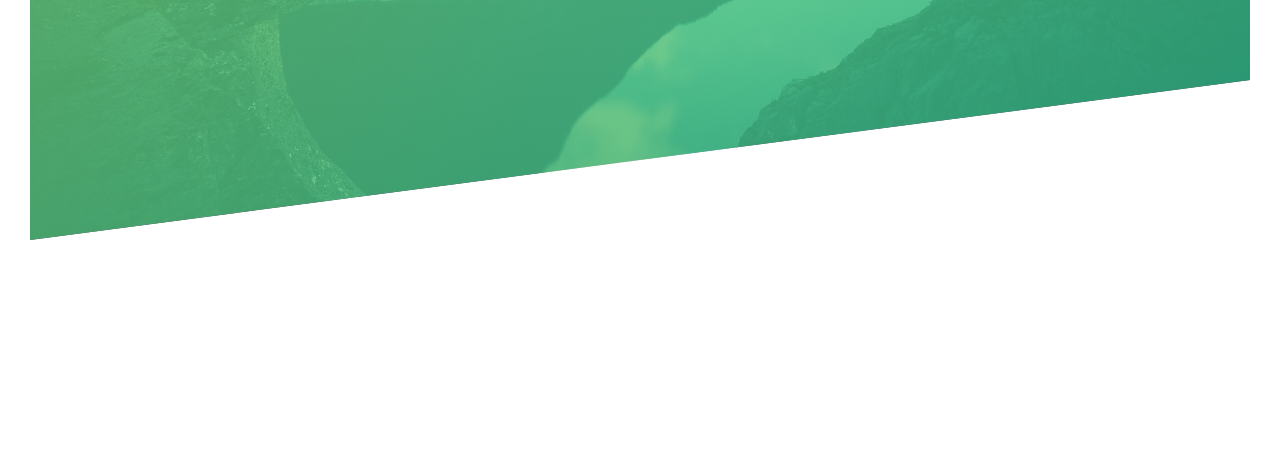
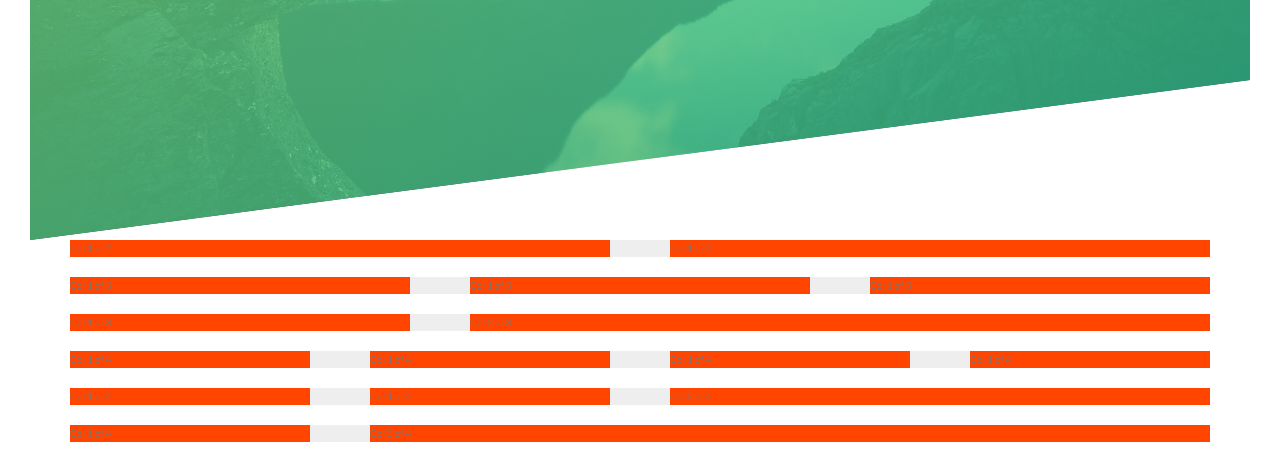
Before and after one commit to peteyb/advanced-css-course, a PHP site: page / in a window 1280 px wide. Shown: the part 550-1022 px from the top of the page. Before the commit the page ends 790 px from the top, so only its background shows below. Run offline with PHP 8.4, Linux system fonts and the light colour scheme; some libraries are stand-ins or nearby versions.

Commit message:
basic grid

```diff
--- a/Natours/starter/css/style.css
+++ b/Natours/starter/css/style.css
@@ -7,11 +7,6 @@ html {
   font-size: 62.5%; }
 
 body {
-  font-family: "Lato", Helvetica, sans-serif;
-  font-weight: 400;
-  line-height: 1.7;
-  color: #777;
-  padding: 3rem;
   box-sizing: border-box; }
 
 @keyframes moveInLeft {
@@ -43,6 +38,14 @@ body {
   100% {
     opacity: 1;
     transform: translate(0); } }
+
+body {
+  font-family: "Lato", Helvetica, sans-serif;
+  font-weight: 400;
+  line-height: 1.7;
+  color: #777;
+  padding: 3rem;
+  box-sizing: border-box; }
 
 .heading-primary {
   color: #f1f1f1;
@@ -105,6 +108,34 @@ body {
   z-index: -1;
   transition: all 0.2s; }
 
+.row {
+  max-width: 114rem;
+  background-color: #eee;
+  margin: 0 auto; }
+  .row:not(:last-child) {
+    margin-bottom: 2rem; }
+  .row::after {
+    content: "";
+    display: table;
+    clear: both; }
+  .row [class^="col-"] {
+    background-color: orangered;
+    float: left; }
+    .row [class^="col-"]:not(:last-child) {
+      margin-right: 6rem; }
+  .row .col-1-of-2 {
+    width: calc((100% - 6rem) / 2); }
+  .row .col-1-of-3 {
+    width: calc((100% - 2 * 6rem) / 3); }
+  .row .col-1-of-4 {
+    width: calc((100% - 3 * 6rem) / 4); }
+  .row .col-2-of-3 {
+    width: calc(2 * ((100% - 2 * 6rem) / 3) + 6rem); }
+  .row .col-2-of-4 {
+    width: calc(2 * ((100% - 3 * 6rem) / 4) + 6rem); }
+  .row .col-3-of-4 {
+    width: calc(3 * ((100% - 3 * 6rem) / 4) + (6rem * 2)); }
+
 .header {
   height: 95vh;
   background-image: linear-gradient(to right bottom, rgba(126, 213, 111, 0.8), rgba(40, 180, 133, 0.8)), url(../img/hero.jpg);
--- a/Natours/starter/index.html
+++ b/Natours/starter/index.html
@@ -32,6 +32,75 @@
         </div>
 
     </header>
+
+    <section class="grid-test">
+        <div class="row">
+            <div class="col-1-of-2">
+                Col 1 of 2
+            </div>
+            <div class="col-1-of-2">
+                Col 1 of 2
+            </div>
+        </div>
+
+        <div class="row">
+            <div class="col-1-of-3">
+                Col 1 of 3
+            </div>
+            <div class="col-1-of-3">
+                Col 1 of 3
+            </div>
+            <div class="col-1-of-3">
+                Col 1 of 3
+            </div>
+        </div>
+
+        <div class="row">
+            <div class="col-1-of-3">
+                Col 1 of 3
+            </div>
+            <div class="col-2-of-3">
+                Col 2 of 3
+            </div>
+        </div>
+
+        <div class="row">
+            <div class="col-1-of-4">
+                Col 1 of 4
+            </div>
+            <div class="col-1-of-4">
+                Col 1 of 4
+            </div>
+            <div class="col-1-of-4">
+                Col 1 of 4
+            </div>
+            <div class="col-1-of-4">
+                Col 1 of 4
+            </div>
+        </div>
+
+        <div class="row">
+            <div class="col-1-of-4">
+                Col 1 of 4
+            </div>
+            <div class="col-1-of-4">
+                Col 1 of 4
+            </div>
+            <div class="col-2-of-4">
+                Col 2 of 4
+            </div>
+        </div>
+
+        <div class="row">
+            <div class="col-1-of-4">
+                Col 1 of 4
+            </div>
+            <div class="col-3-of-4">
+                Col 3 of 4
+            </div>
+        </div>
+
+    </section>
 </body>
 
 </html>
--- a/Natours/starter/sass/abstracts/_mixins.scss
+++ b/Natours/starter/sass/abstracts/_mixins.scss
@@ -0,0 +1,7 @@
+@mixin clearfix {
+    &::after {
+        content: "";
+        display: table;
+        clear: both;
+    }
+}
--- a/Natours/starter/sass/abstracts/_variables.scss
+++ b/Natours/starter/sass/abstracts/_variables.scss
@@ -1,3 +1,4 @@
+// colours
 $color-primary: #55c57a;
 $color-primary-light: #7ed56f;
 $color-primary-dark: #28b485;
@@ -5,3 +6,8 @@ $color-primary-dark: #28b485;
 $color-grey-dark: #777;
 $color-white: #f1f1f1;
 $color-black: #000;
+
+// grid
+$grid-width: 114rem;
+$gutter-vertical: 2rem;
+$gutter-horizontal: 6rem;
--- /dev/null
+++ b/Natours/starter/sass/layout/_grid.scss
@@ -0,0 +1,44 @@
+.row {
+    max-width: $grid-width;
+    background-color: #eee;
+    margin: 0 auto;
+
+    &:not(:last-child) {
+        margin-bottom: $gutter-vertical;
+    }
+
+    @include clearfix;
+
+    [class^="col-"] {
+        background-color: orangered;
+        float: left;
+
+        &:not(:last-child) {
+            margin-right: $gutter-horizontal;
+        }
+    }
+
+    .col-1-of-2 {
+        width: calc((100% - #{$gutter-horizontal}) / 2);
+    }
+
+    .col-1-of-3 {
+        width: calc((100% - 2 * #{$gutter-horizontal}) / 3);
+    }
+
+    .col-1-of-4 {
+        width: calc((100% - 3 * #{$gutter-horizontal}) / 4);
+    }
+
+    .col-2-of-3 {
+        width: calc(2 * ((100% - 2 * #{$gutter-horizontal}) / 3) + #{$gutter-horizontal});
+    }
+
+    .col-2-of-4 {
+        width: calc(2 * ((100% - 3 * #{$gutter-horizontal}) / 4) + #{$gutter-horizontal});
+    }
+
+    .col-3-of-4 {
+        width: calc(3 * ((100% - 3 * #{$gutter-horizontal}) / 4) + (#{$gutter-horizontal} * 2));
+    }
+}
--- a/Natours/starter/sass/main.scss
+++ b/Natours/starter/sass/main.scss
@@ -9,6 +9,7 @@
 
 @import "components/btn";
 
+@import "layout/grid";
 @import "layout/header";
 
 @import "pages/home";
```
